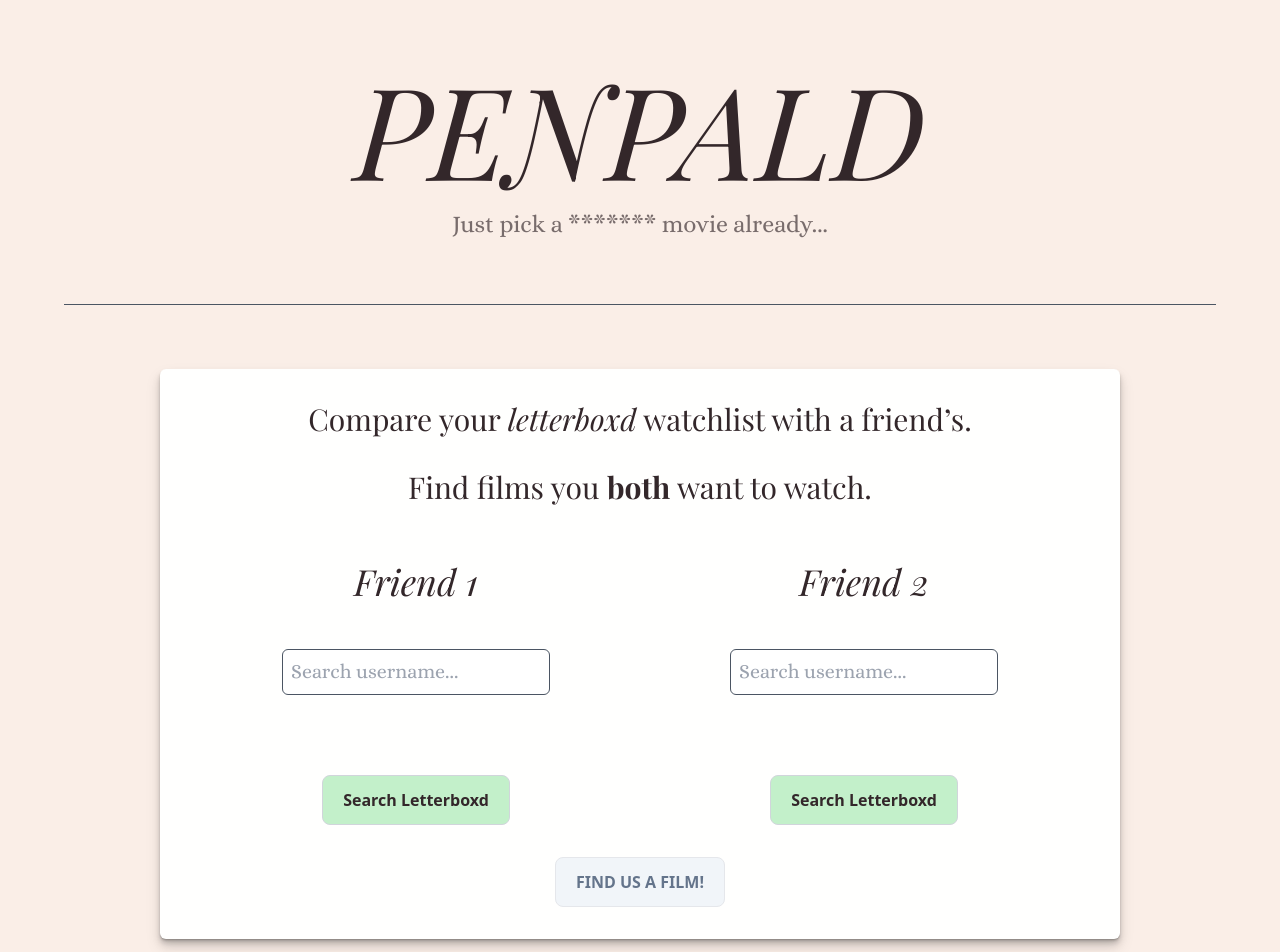
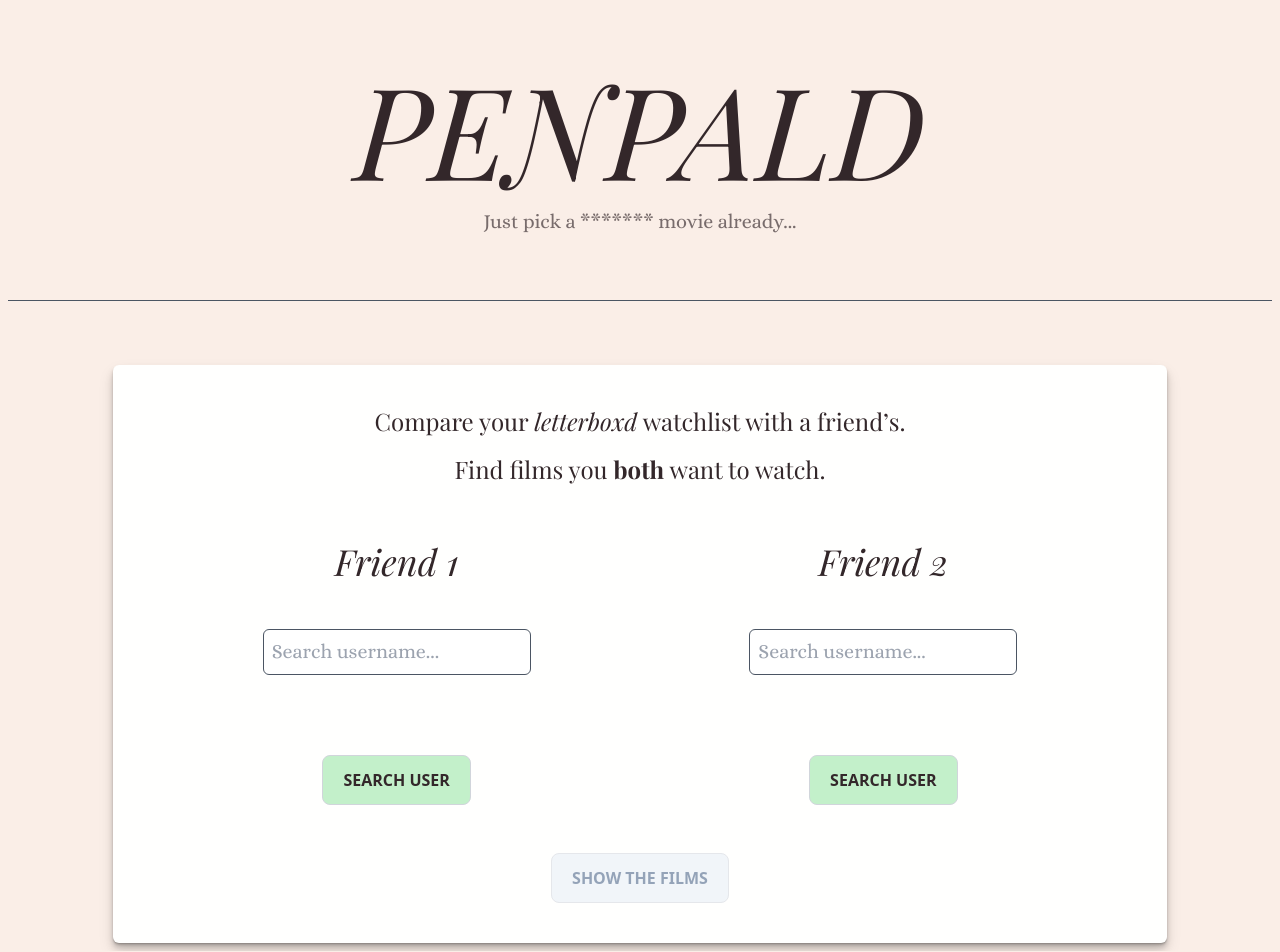
Before and after one commit to mattcoffyn/penpald, a Next.js app: page / in a window 1280 px wide. Shown: the top 952 px of the page. Built offline with nearby package versions, Linux system fonts and the light colour scheme.

Commit message:
working enough!

```diff
--- a/next.config.js
+++ b/next.config.js
@@ -12,6 +12,11 @@
         hostname: 'secure.gravatar.com',
         port: '',
       },
+      {
+        protocol: 'https',
+        hostname: 'image.tmdb.org',
+        port: '',
+      },
     ],
   },
 };
--- a/src/app/compare/page.js
+++ b/src/app/compare/page.js
@@ -4,25 +4,33 @@
 import WatchList from '../components/watchlist';
 import CompareList from '../components/compareList';
 
-export default async function Compare() {
-  const user1 = await getUserData('mattcoffyn');
-  const user2 = await getUserData('dillhouse');
+export default async function Compare(query) {
+  const user1 = await getUserData(query.searchParams.friend1);
+  const user2 = await getUserData(query.searchParams.friend2);
   const filmList1 = await getConsolidatedList(user1);
   const filmList2 = await getConsolidatedList(user2);
   const matchList = await CompareUserLists(filmList1, filmList2);
-  console.log(matchList);
+
   return (
-    <div>
+    <div className="container grid grid-cols-1 lg:grid-cols-12 gap-1 lg:gap-6 mt-[-7rem] md:mt-[-4rem]">
+      <div className="col-start-1 col-span-2 pr-3 border-r border-gray-600 hidden lg:block">
         <WatchList
           user={user1}
           filmList={filmList1}
+          id="friend1"
         />
+      </div>
+      <div className="col-start-1 md:col-start-3 md:col-end-11 mt-16 p-8 rounded-md shadow-shorter bg-main">
         <CompareList matchList={matchList} />
+      </div>
 
+      <div className="col-end-13 col-span-2 pl-3 border-l border-gray-600 hidden lg:block">
         <WatchList
           user={user2}
           filmList={filmList2}
+          id="friend2"
         />
+      </div>
     </div>
   );
 }
--- a/src/app/components/compareList.js
+++ b/src/app/components/compareList.js
@@ -1,10 +1,25 @@
+import Link from 'next/link';
 import Film from './film';
 
-export default function CompareList(matchList) {
+export default async function CompareList(matchList) {
   const list = matchList.matchList;
 
   return (
-    <div>
+    <div className="flex flex-col items-center justify-start">
+      <h2 className="font-extrabold text-6xl md:text-7xl mb-8">
+        Your Shared Watchlist
+      </h2>
+      <aside className="flex flex-col items-center justify-start mr-auto md:mr-0 ml-auto p-6 md:p-8 border-4 border-stroke rounded-lg">
+        <h3 className="font-display text-3xl">No. of Movies</h3>
+        <span className="font-bold text-4xl mdtext-6xl">{list.length}</span>
+      </aside>
+
+      {!list.length && (
+        <h3 className="mt-10 text-xl md:text-3xl">
+          You don&rsquo;t have any shared movies on your watchlists!{' '}
+        </h3>
+      )}
+
       {list.map((film, i) => {
         return (
           <Film
@@ -12,9 +27,20 @@
             title={film.title}
             releaseDate={film.releaseDate}
             blurb={film.blurb}
+            filmId={film.filmId}
+            url={film.url}
           />
         );
       })}
+
+      <Link
+        className={` bg-secondary border border-gray-200 px-5 py-3 rounded-lg mx-2 font-sans italic mt-8 text-xs md:text-s text-stroke `}
+        href={{
+          pathname: '/',
+        }}
+      >
+        Pick a new friend
+      </Link>
     </div>
   );
 }
--- a/src/app/components/film.js
+++ b/src/app/components/film.js
@@ -1,14 +1,60 @@
-// import styles from '../styles/film.module.css';
+import Image from 'next/image';
+import { EMPTY_MOVIE_URL, IMAGE_URL } from '../lib/config';
+import Link from 'next/link';
 
-export default function Film({ title, releaseDate, blurb, id }) {
+async function getPosters(filmId) {
+  const options = {
+    method: 'GET',
+    headers: {
+      accept: 'application/json',
+      Authorization:
+        'Bearer eyJhbGciOiJIUzI1NiJ9.eyJhdWQiOiJmY2IzZDk5NTI0MGFjYzY2MmYxMDU5N2ZiM2Q1ZmNlMyIsInN1YiI6IjYyMDQzOGI3ZTJiY2E4MDA2YWUxNzI2MyIsInNjb3BlcyI6WyJhcGlfcmVhZCJdLCJ2ZXJzaW9uIjoxfQ.TkPpgUbdq2XaPJKWLQU1tgVXI2_WeJETl4hRIXIA2BY',
+    },
+  };
+  const response = await fetch(
+    `https://api.themoviedb.org/3/movie/${filmId}?language=en-US`,
+    options
+  )
+    .then((response) => response.json())
+    // .then((response) => console.log(response))
+    .catch((err) => console.error(err));
+  const poster = response.poster_path;
+
+  return poster;
+}
+
+export default async function Film({
+  title,
+  releaseDate,
+  blurb,
+  filmId,
+  url,
+  id,
+}) {
+  const poster = await getPosters(filmId);
+  const posterUrl = `${IMAGE_URL}${poster}`;
+  console.log(url);
   return (
     <div
       key={id}
-      // className={styles.container}
+      className="w-full mt-8 p-6"
     >
-      <h2>{title}</h2>
-      <span>{releaseDate}</span>
-      <p>{blurb}</p>
+      <div className="w-full flex flex-row justify-start items-start">
+        <Image
+          src={posterUrl}
+          width="100"
+          height="200"
+          alt={title}
+        />
+        <div className="ml-4">
+          <h2 className="font-display text-4xl mb-2">{title}</h2>
+          <span className="font-bold text-2xl mb-2">{releaseDate}</span>
+          <p className="text-lg hidden lg:block">{blurb}</p>
+        </div>
+      </div>
+      <p className="text-lg md:text-2xl mt-2 md:mt-4 block lg:hidden">
+        {blurb}
+      </p>
     </div>
   );
 }
--- a/src/app/components/mainHeader.js
+++ b/src/app/components/mainHeader.js
@@ -1,8 +1,18 @@
+import Link from 'next/link';
+
 export default async function MainHeader() {
   return (
-    <div className="flex flex-col items-center container pb-16 border-b border-gray-600 ">
-      <h1 className="font-display text-9xl">PENPALD</h1>
-      <h2 className="font-body mt-4 text-2xl text-stroke/65 ">
+    <div className="flex flex-col items-center container pb-16 border-b border-gray-600 mb-16 w-full">
+      <Link
+        href={{
+          pathname: '/',
+        }}
+      >
+        <h1 className="font-display text-5xl md:text-9xl text-stroke">
+          PENPALD
+        </h1>
+      </Link>
+      <h2 className="font-body mt-4 text-md md:text-xl text-stroke/65 ">
         Just pick a ******* movie already...
       </h2>
     </div>
--- /dev/null
+++ b/src/app/components/navigationEvents.js
@@ -0,0 +1,18 @@
+'use client';
+
+import { useEffect } from 'react';
+import { usePathname, useSearchParams } from 'next/navigation';
+
+export function NavigationEvents() {
+  const pathname = usePathname();
+  const searchParams = useSearchParams();
+
+  useEffect(() => {
+    const url = `${pathname}?${searchParams}`;
+    console.log(url);
+    // You can now use the current URL
+    // ...
+  }, [pathname, searchParams]);
+
+  return null;
+}
--- a/src/app/components/watchlist.js
+++ b/src/app/components/watchlist.js
@@ -2,9 +2,11 @@
 import { getConsolidatedList } from '../lib/watchlistFetcher';
 import { getUserData } from '../lib/userDataFetcher';
 
-import styles from '../styles/user.module.css';
 const FilmItem = (title, id) => (
-  <li key={id}>
+  <li
+    key={id}
+    className="mt-2"
+  >
     <span>{title}</span>
   </li>
 );
@@ -13,16 +15,21 @@
   const films = filmList.map((film) => FilmItem(film.title, film.id));
 
   return (
-    <div className={styles.container}>
+    <div className="flex flex-col justify-start items-center mt-4">
       <Image
         src={user.avatar}
         alt={user.name}
-        height={500}
-        width={500}
+        height={200}
+        width={200}
+        className="rounded-full"
       />
-      <h3>{user.name}</h3>
-      <span>{filmList.length}</span>
-      <ul>{films}</ul>
+      <h3 className="font-display text-xl xl:text-2xl mt-4 overflow-hidden">
+        {user.name}
+      </h3>
+      <span className="font-serif font-bold text-3xl mt-4">
+        {filmList.length}
+      </span>
+      <ul className="container mt-6">{films}</ul>
     </div>
   );
 }
--- a/src/app/layout.js
+++ b/src/app/layout.js
@@ -1,5 +1,9 @@
+import { Suspense } from 'react';
+import { NavigationEvents } from './components/navigationEvents';
+import MainHeader from './components/mainHeader';
 import localFont from 'next/font/local';
 import { Inter } from 'next/font/google';
+
 import './globals.css';
 
 const inter = Inter({ subsets: ['latin'] });
@@ -33,8 +37,13 @@
       <body
         className={`${playfairDisplay.variable} ${playfairDisplayItalic.variable} ${alice.variable}`}
       >
-        <main className="flex min-h-screen flex-col items-center p-16">
+        <main className="flex min-h-screen flex-col items-center p-2 pt-16 ">
+          <MainHeader />
+
           {children}
+          <Suspense fallback={null}>
+            <NavigationEvents />
+          </Suspense>
         </main>
       </body>
     </html>
--- a/src/app/lib/compareUserLists.js
+++ b/src/app/lib/compareUserLists.js
@@ -12,7 +12,15 @@
       const title = $('.headline-1').text();
       const releaseDate = $('#featured-film-header p .number').text();
       const blurb = $('.review .truncate p').text();
-      const deets = { title: title, releaseDate: releaseDate, blurb: blurb };
+      const filmId = $('body').attr('data-tmdb-id');
+      const url = `https://letterboxd.com/film/${slug}/`;
+      const deets = {
+        title: title,
+        releaseDate: releaseDate,
+        blurb: blurb,
+        filmId: filmId,
+        url: url,
+      };
 
       if (!res.ok) {
         throw new Error('Failed to fetch data');
--- /dev/null
+++ b/src/app/lib/config.js
@@ -0,0 +1,4 @@
+export const IMAGE_URL = 'https://image.tmdb.org/t/p/w200';
+
+export const EMPTY_MOVIE_URL =
+  'https://www.themoviedb.org/assets/2/v4/glyphicons/basic/glyphicons-basic-38-picture-grey-c2ebdbb057f2a7614185931650f8cee23fa137b93812ccb132b9df511df1cfac.svg';
--- a/src/app/lib/searchUser.js
+++ b/src/app/lib/searchUser.js
@@ -13,12 +13,14 @@
   const $ = cheerio.load(htmlString);
   const username = $('body').attr('data-owner');
   const avatar = $('.avatar img').attr('src');
+  const filmCount = parseInt($('.watchlist-aside .all-link').text());
 
   if ($('body').attr('data-owner')) {
     return {
       message: 'Found them!',
       user: username,
       avatar: avatar,
+      count: filmCount,
     };
   } else {
     return { message: 'Could not find that user, try again!' };
--- a/src/app/page.js
+++ b/src/app/page.js
@@ -1,9 +1,8 @@
 'use client';
 import Image from 'next/image';
+import Link from 'next/link';
 import { useFormState } from 'react-dom';
 import { useFormStatus } from 'react-dom';
-import { useEffect, useState } from 'react';
-import MainHeader from './components/mainHeader';
 import { searchUser } from './lib/searchUser';
 
 const initialState = {};
@@ -15,9 +14,9 @@
     <button
       type="submit"
       aria-disabled={pending}
-      className="bg-tertiary border border-gray-300 px-5 py-3 rounded-lg font-sans font-extrabold mt-8"
+      className="bg-tertiary border border-gray-300 px-5 py-3 rounded-lg font-sans font-bold uppercase mt-2 md:mt-8"
     >
-      Search Letterboxd
+      Search User
     </button>
   );
 }
@@ -25,33 +24,32 @@
   return (
     <button
       type="submit"
-      className="bg-secondary border border-gray-300 px-5 py-3 rounded-lg font-sans italic mt-8 text-s"
+      className="bg-secondary border border-gray-300 px-5 py-3 rounded-lg font-sans italic mt-8 text-xs md:text-s"
     >
       Choose a different friend
     </button>
   );
 }
-function CompareButton({ disabled }) {
+
+function RandomButton({ disabled }) {
   return (
     <button
       disabled={disabled}
       type="submit"
-      className="bg-tertiary border border-gray-200 px-5 py-3 rounded-lg font-sans font-bold uppercase mt-8 disabled:bg-slate-100 disabled:text-slate-500"
+      className="bg-tertiary border border-gray-200 px-5 py-3 rounded-lg font-sans font-bold uppercase mt-8 mx-2 disabled:bg-slate-100 disabled:text-slate-500"
     >
-      Find us a film!
+      Roll the dice!
     </button>
   );
 }
-
 export default function Home() {
   const [friend1, formAction] = useFormState(searchUser, initialState);
   const [friend2, formAction2] = useFormState(searchUser, initialState);
 
   return (
     <>
-      <MainHeader />
-      <section className="flex flex-col items-center w-10/12 max-w-screen-2xl mt-16 p-8 rounded-md shadow-shorter bg-main">
-        <h3 className="font-serif text-3xl mb-8">
+      <section className="flex flex-col items-center w-10/12 max-w-screen-2xl  p-10 rounded-md shadow-shorter bg-main">
+        <h3 className="font-serif text-xl lg:text-2xl mb-4">
           Compare your{' '}
           <a
             href="https://letterboxd.com"
@@ -61,13 +59,13 @@
           </a>{' '}
           watchlist with a friend&rsquo;s.
         </h3>
-        <h3 className="font-serif text-3xl">
+        <h3 className="font-serif text-xl lg:text-2xl">
           Find films you <span className="font-bold">both</span> want to watch.
         </h3>
-        <div className="grid grid-cols-2 container mt-8">
+        <div className="grid grid-cols-1 lg:grid-cols-2 container mt-8">
           <form
             action={formAction}
-            className="container flex flex-col items-center justify-start"
+            className="container flex flex-col items-center justify-start mb-8 md:mb-4"
           >
             {!friend1.user ? (
               <>
@@ -100,9 +98,16 @@
                     width={100}
                     height={100}
                     alt={friend1.user}
+                    className="rounded-full"
                   />
+                  <p className="mt-3">
+                    Films in Watchlist:{' '}
+                    <span className="font-display text-xl ml-2">
+                      {friend1.count}
+                    </span>
+                  </p>
+                  <ResetButton />
                 </div>
-                <ResetButton />
               </div>
             )}
           </form>
@@ -142,15 +147,37 @@
                     width={100}
                     height={100}
                     alt={friend2.user}
+                    className="rounded-full"
                   />
+                  <p className="mt-3">
+                    Films in Watchlist:{' '}
+                    <span className="font-display text-xl ml-2">
+                      {friend2.count}
+                    </span>
+                  </p>
+                  <ResetButton />
                 </div>
-                <ResetButton />
               </div>
             )}
           </form>
-          <div className="container col-span-full flex items-center justify-center">
-            <CompareButton disabled={!friend1.user || !friend2.user} />
-          </div>
+          <form className="container col-span-full flex flex-row items-center justify-center">
+            <Link
+              className={` border border-gray-200 px-5 py-3 rounded-lg font-sans font-bold uppercase  mt-8 mx-2 ${
+                !friend1?.user || !friend2?.user
+                  ? 'pointer-events-none bg-slate-100 text-slate-400'
+                  : 'bg-tertiary text-stroke'
+              }`}
+              aria-disabled={!friend1?.user || !friend2?.user}
+              tabIndex={!friend1?.user || !friend2?.user ? -1 : undefined}
+              href={{
+                pathname: '/compare',
+                query: { friend1: friend1?.user, friend2: friend2?.user },
+              }}
+            >
+              Show the Films
+            </Link>
+            {/* <RandomButton disabled={!friend1.user || !friend2.user} /> */}
+          </form>
         </div>
       </section>
     </>
```
Also changed, not shown: 1 other file (tests, documents, lock files or other folders). Lines whose indentation alone changed are shown as unchanged.
